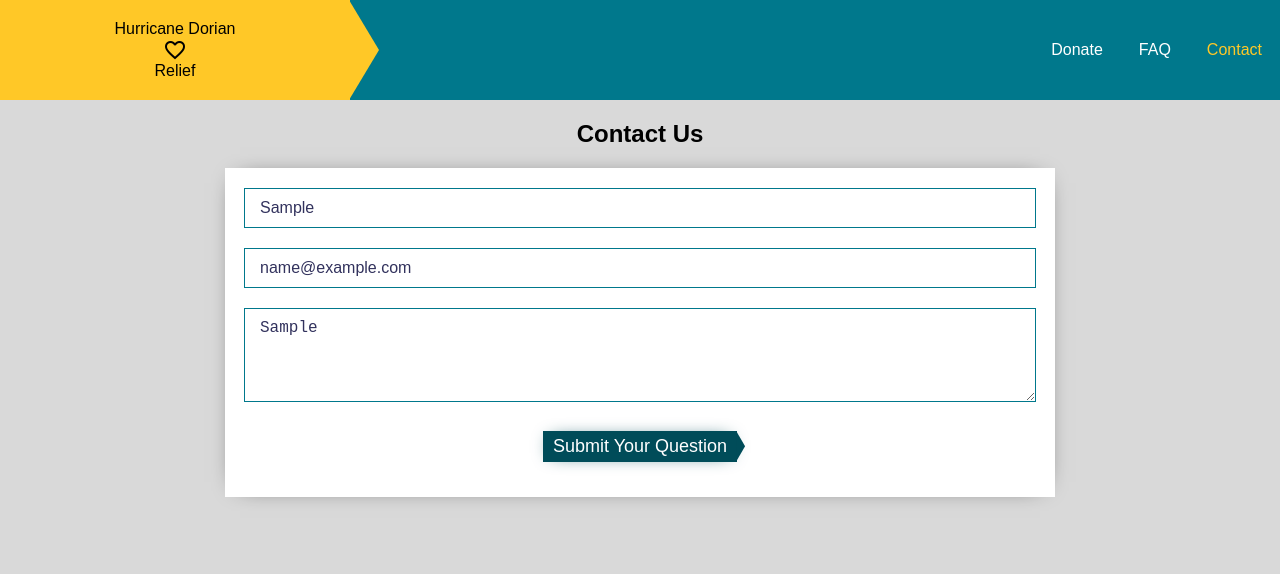
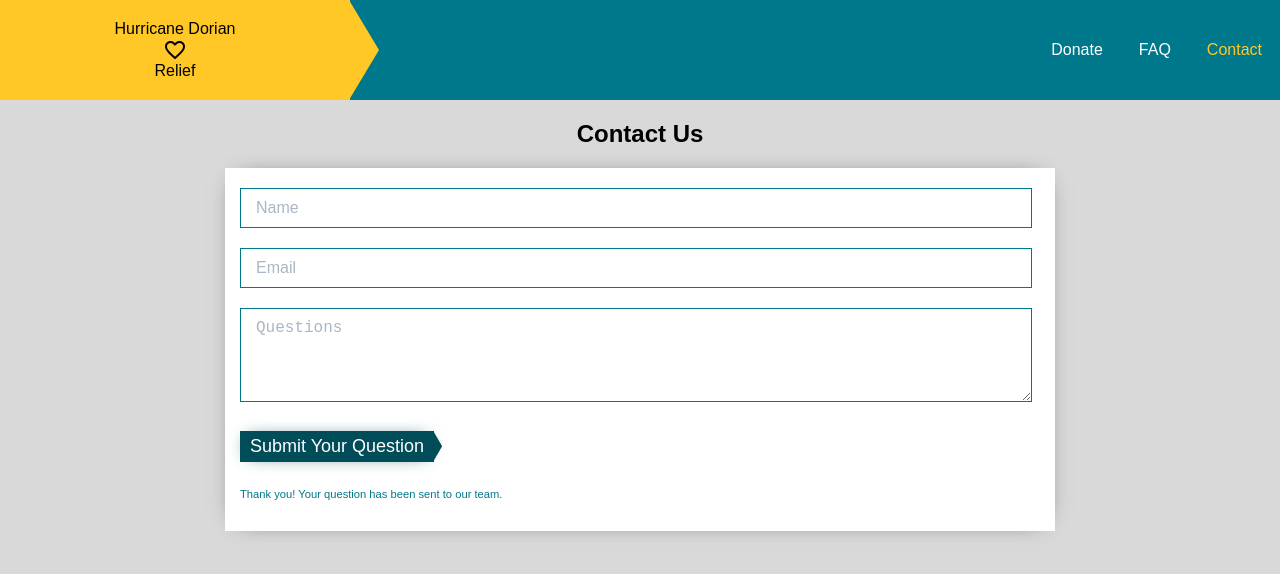
Before and after one commit to btyy77c/basic_vue_js_app, a Vue app: page /contact in a window 1280 px wide. Both pictures are taken after typing "Sample", "name@example.com", "Sample" into the empty fields and a click on the button "Submit Your Question". Shown: the top 574 px of the page. Built offline with nearby package versions, Linux system fonts and the light colour scheme.

Commit message:
Added logic

```diff
--- a/src/views/Contact.vue
+++ b/src/views/Contact.vue
@@ -4,19 +4,36 @@
 
     <div class="box">
       <input
+        @keyup="closeMessage"
+        aria-label="Name"
+        inputmode="text"
+        placeholder="Name"
         v-model="name"
-        aria-label="Name"
-        placeholder="Name"
-        inputmode="text"
       />
 
-      <input aria-label="Email" placeholder="Email" inputmode="text" />
+      <input
+        @keyup="closeMessage"
+        aria-label="Email"
+        inputmode="text"
+        placeholder="Email"
+        v-model="email"
+      />
 
-      <textarea rows="4" cols="50" placeholder="Questions"></textarea>
+      <textarea
+        @keyup="closeMessage"
+        cols="50"
+        placeholder="Questions"
+        rows="4"
+        v-model="content"
+      ></textarea>
 
       <button @keyup.enter="fakeSubmission" @click="fakeSubmission">
         Submit Your Question
       </button>
+
+      <p @click="closeMessage" class="submitted" v-if="submitted">
+        Thank you! Your question has been sent to our team.
+      </p>
     </div>
   </section>
 </template>
@@ -35,7 +52,16 @@ section {
   margin: 10px auto 30px;
   max-width: 800px;
   padding: 10px 15px 20px;
+  text-align: left;
   width: 80vw;
+}
+
+.submitted {
+  align-items: flex-start;
+  color: $blue;
+  cursor: pointer;
+  display: flex;
+  font-size: 0.7em;
 }
 </style>
 
@@ -45,12 +71,24 @@ export default {
 
   data() {
     return {
-      name: null
+      content: null,
+      email: null,
+      name: null,
+      submitted: false
     };
   },
 
   methods: {
-    fakeSubmission() {}
+    closeMessage() {
+      this.submitted = false;
+    },
+
+    fakeSubmission() {
+      this.content = null;
+      this.email = null;
+      this.name = null;
+      this.submitted = true;
+    }
   }
 };
 </script>
```
